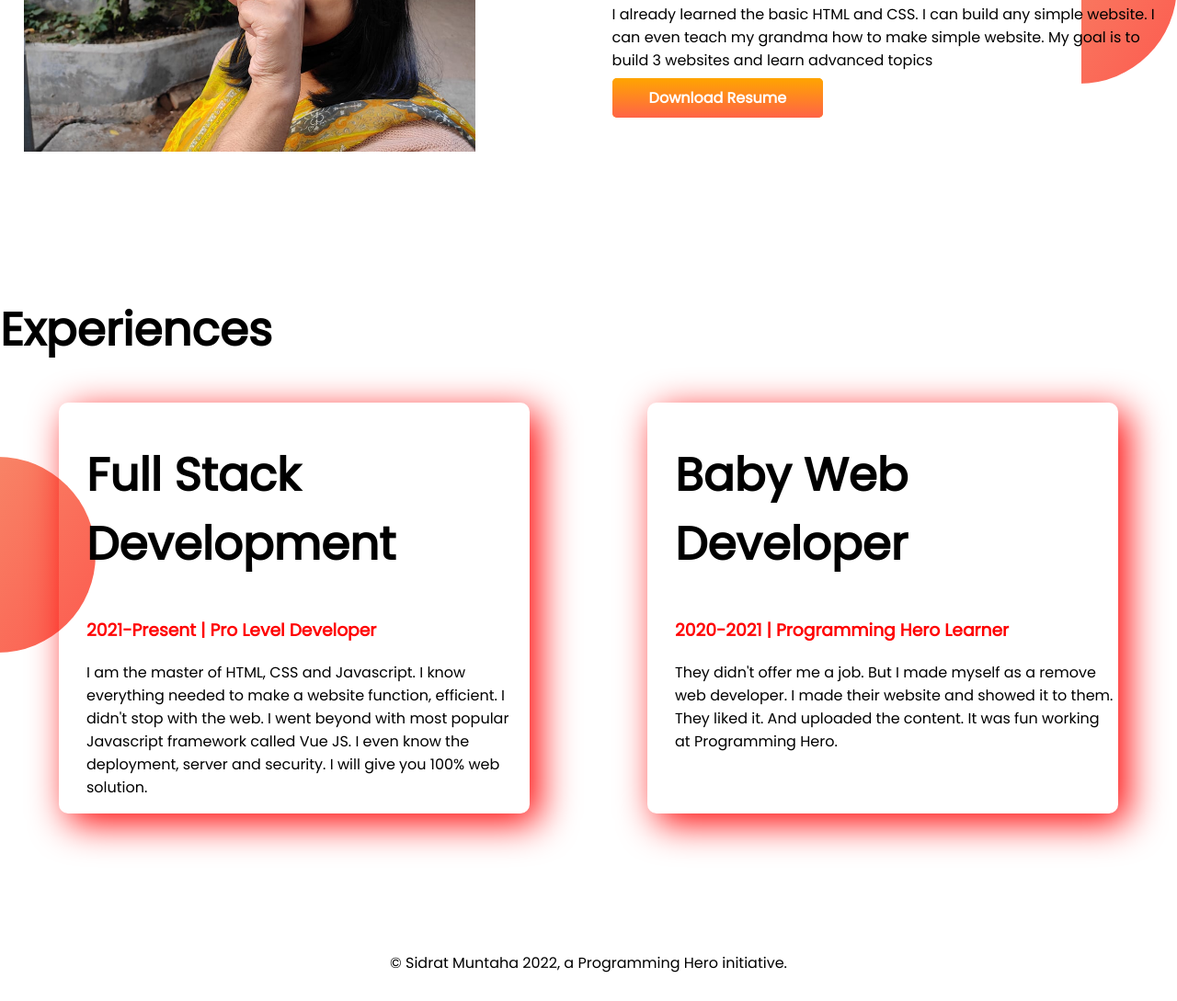
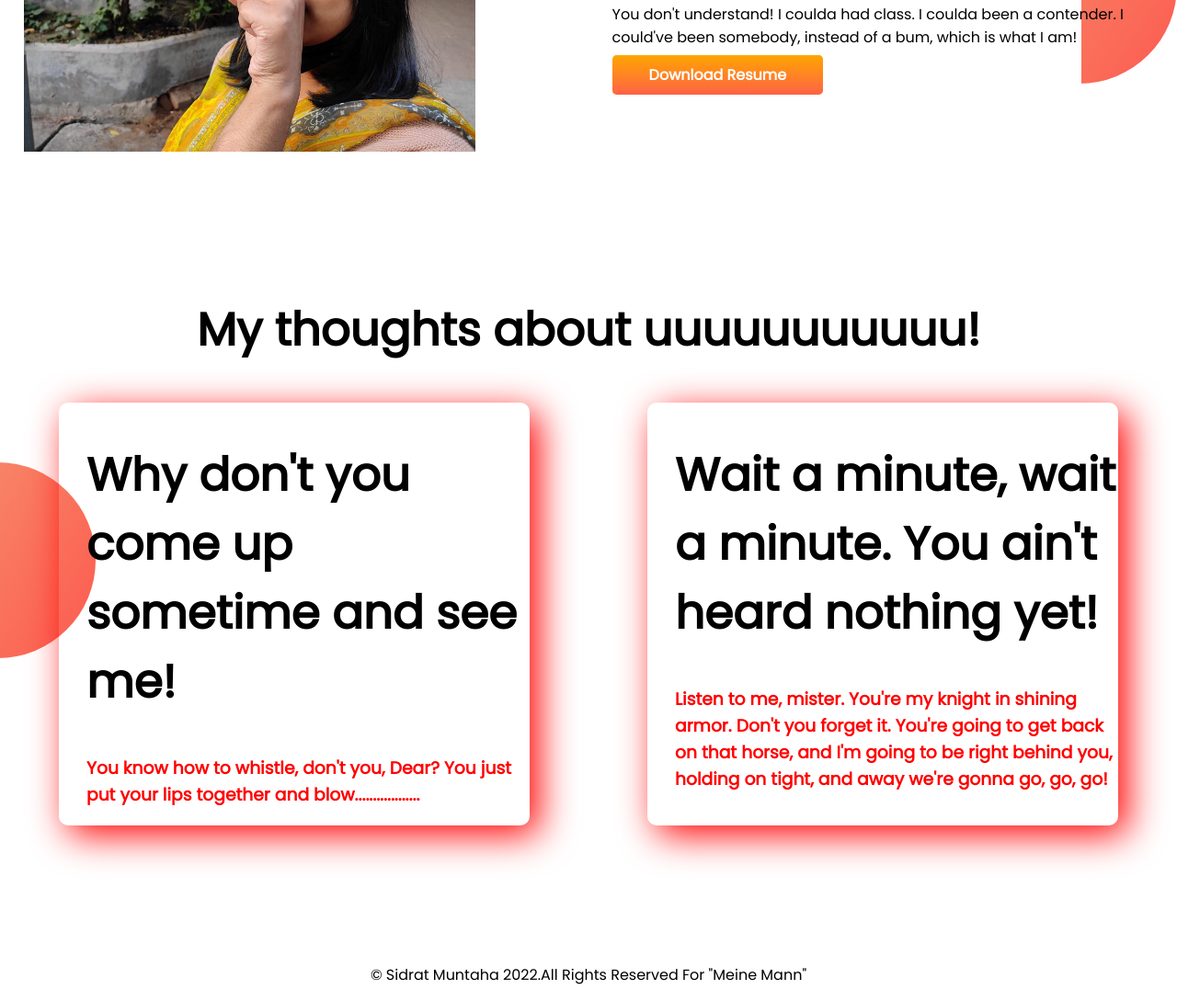
Before and after one commit to Mahtasim-Sami/muntaha-portfolio, a plain HTML site: page index.html in a window 1280 px wide. Shown: the part 1030-2119 px from the top of the page at 92% size. Drawn offline with Linux system fonts and the light colour scheme.

Commit message:
final commit

```diff
--- a/index.html
+++ b/index.html
@@ -19,12 +19,10 @@
             <h3> <span class="red-color">Frau Muntaha</span> World</h3>
             <h4>A Visionary Most Eligible Chubby Girl </h4>
             <p>You might saw me laughing, climbing mountains with my tears, and stooping someone's train. But nobody
-                pays me a dame for that. Cause I am the ultimate badass girl .Want to know Why is that ?Search me from
+                pays me a dame for that. Cause I am the ultimate badass girl .Want to know Why is that ?Search me,hear
+                my voice, from
                 your enthusiastic google heart!!!!!
                 <br>
-                That's why I am learning and mastering web development. I will not stop until I become the Web
-                Development
-                Hero.
             </p>
             <a class="link-button" target="_blank"
                 href="https://www.facebook.com/search/top?q=sidrat%20muntaha%20jhelum">Hire Me</a>
@@ -41,34 +39,36 @@
         <div class="half-width">
             <h1>Dream Big</h1>
             <h3>Become a more narssisit and self-loving person </h3>
-            <p>I already learned the basic HTML and CSS. I can build any simple website. I can even teach my grandma how
-                to make simple website. My goal is to build 3 websites and learn advanced topics</p>
+            <p>You don't understand! I coulda had class. I coulda been a contender. I could've been somebody, instead of
+                a bum, which is what I am!</p>
             <a class="link-button" target="_blank"
                 href="https://www.facebook.com/search/top?q=sidrat%20muntaha%20jhelum">Download Resume</a>
         </div>
 
     </section>
     <section class="experience-area">
-        <h1>Experiences</h1>
+        <h1 class="thoughts">My thoughts about uuuuuuuuuuu!</h1>
         <div class="flexible-container">
             <div class="experience-item">
-                <h1>Full Stack Development </h1>
-                <h3> <span class="red-color">2021-Present | Pro Level Developer</span></h3>
-                <p>I am the master of HTML, CSS and Javascript. I know everything needed to make a website function,
-                    efficient. I didn't stop with the web. I went beyond with most popular Javascript framework called
-                    Vue JS. I even know the deployment, server and security. I will give you 100% web solution.</p>
+                <h1>Why don't you come up sometime and see me!</h1>
+                <h3> <span class="red-color">You know how to whistle, don't you, Dear? You just put your lips together
+                        and blow..................</span></h3>
+
             </div>
             <div class="experience-item">
-                <h1>Baby Web Developer</h1>
-                <h3><span class="red-color">2020-2021 | Programming Hero Learner</span></h3>
-                <p>They didn't offer me a job. But I made myself as a remove web developer. I made their website and
-                    showed it to them. They liked it. And uploaded the content. It was fun working at Programming Hero.
+                <h1>Wait a minute, wait a minute. You ain't heard nothing yet!</h1>
+                <h3><span class="red-color">Listen to me, mister. You're my knight
+                        in shining armor. Don't you forget it. You're going to get
+                        back on that horse, and I'm going to be right behind you, holding on tight, and away we're gonna
+                        go,
+                        go, go!</span></h3>
+                <p>
                 </p>
             </div>
         </div>
     </section>
     <footer>
-        <p>© Sidrat Muntaha 2022, a Programming Hero initiative.</p>
+        <p>© Sidrat Muntaha 2022.All Rights Reserved For "Meine Mann"</p>
     </footer>
 </body>
 
--- a/style.css
+++ b/style.css
@@ -56,3 +56,6 @@ h1{
 footer p {
     text-align: center;
 }
+.thoughts{
+    text-align: center;
+}
```
